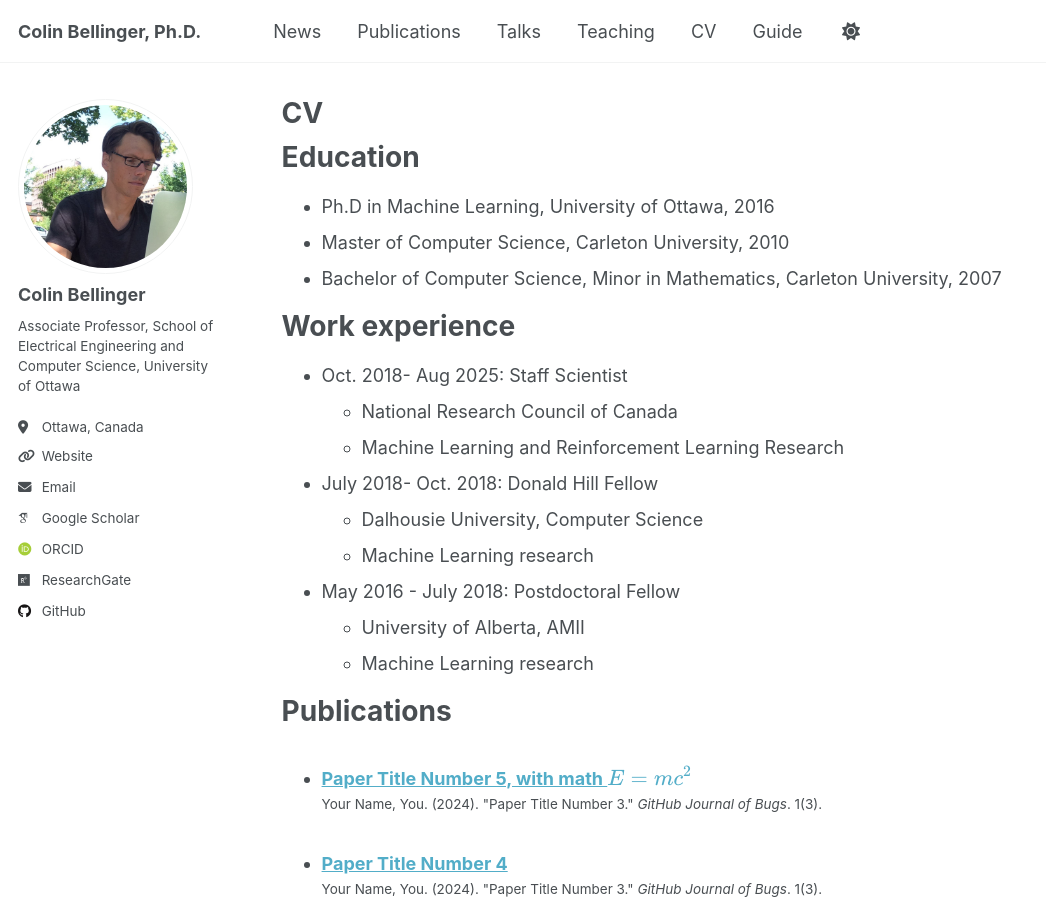
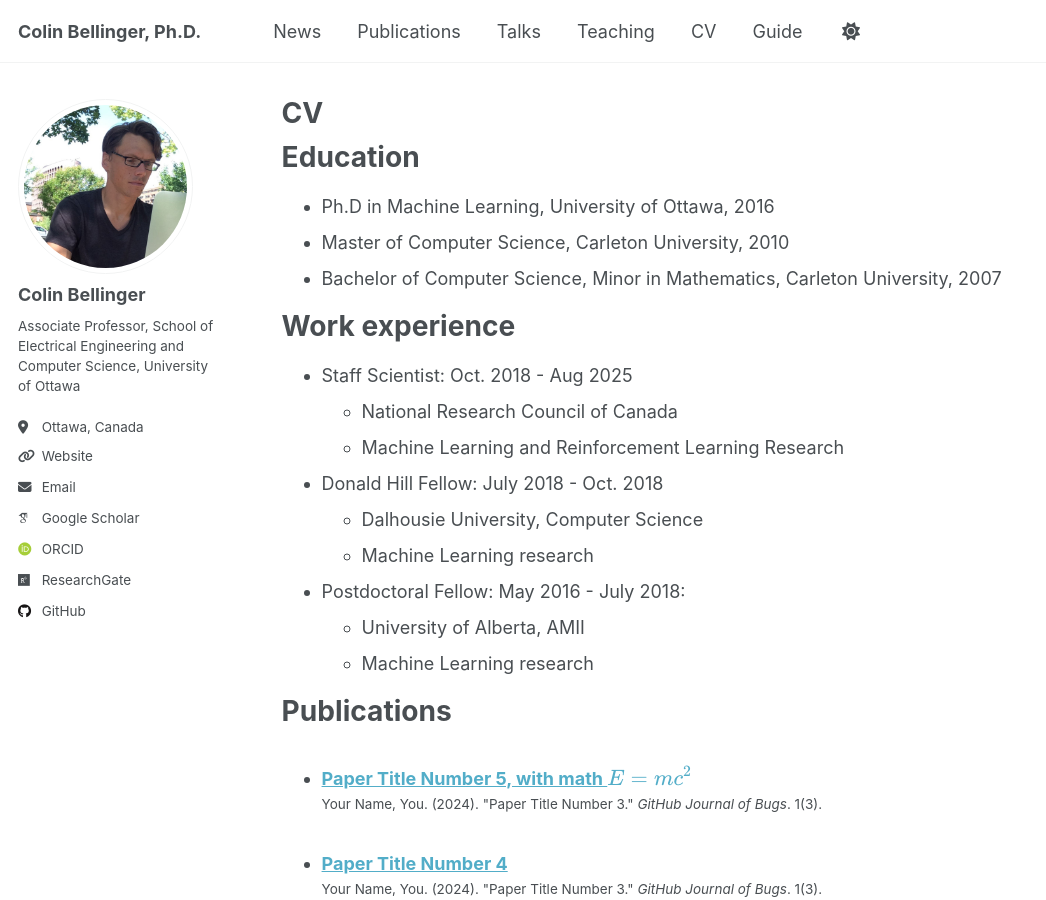
Before and after one commit to cbellinger27/cbellinger27, a Jekyll site: the page built from _pages/cv.md, in a window 1280 px wide and 900 px high. Shown: the whole window, without its empty margins (0-1046 px from the left). Built offline with Jekyll 4.4.1, drawn with Linux system fonts in a browser that asks for light colours; some web fonts are replaced.

Commit message:
Update cv.md

```diff
--- a/_pages/cv.md
+++ b/_pages/cv.md
@@ -17,15 +17,15 @@ Education
 
 Work experience
 ======
-* Oct. 2018- Aug 2025: Staff Scientist
+* Staff Scientist: Oct. 2018 - Aug 2025
   * National Research Council of Canada
   * Machine Learning and Reinforcement Learning Research
 
-* July 2018- Oct. 2018: Donald Hill Fellow
+* Donald Hill Fellow: July 2018 - Oct. 2018
   * Dalhousie University, Computer Science
   * Machine Learning research
 
-* May 2016 - July 2018: Postdoctoral Fellow
+* Postdoctoral Fellow: May 2016 - July 2018:
   * University of Alberta, AMII
   * Machine Learning research
 
```
